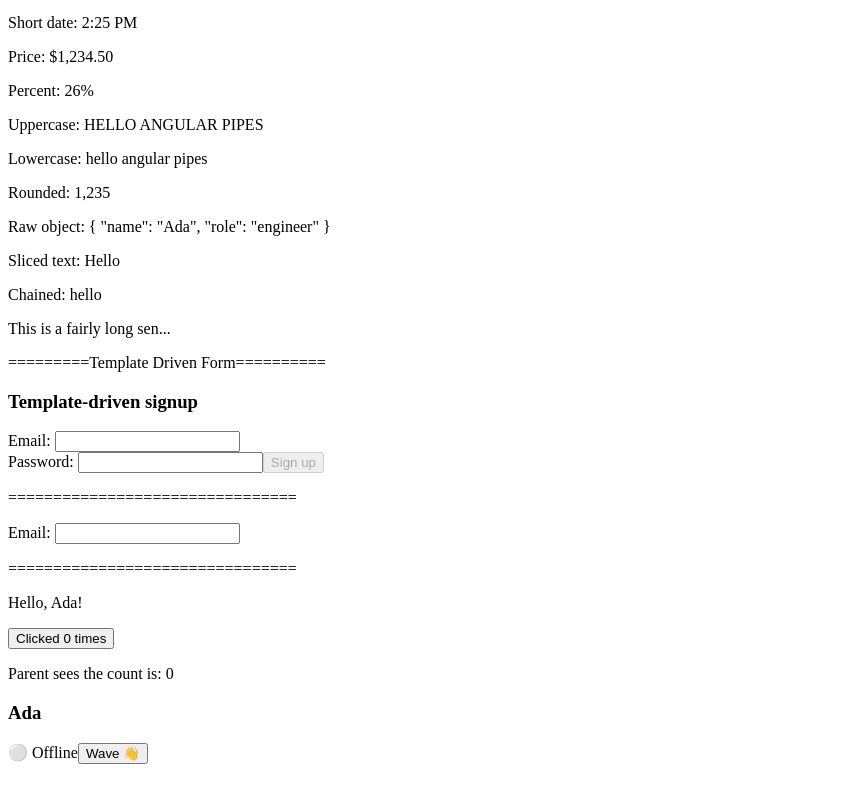
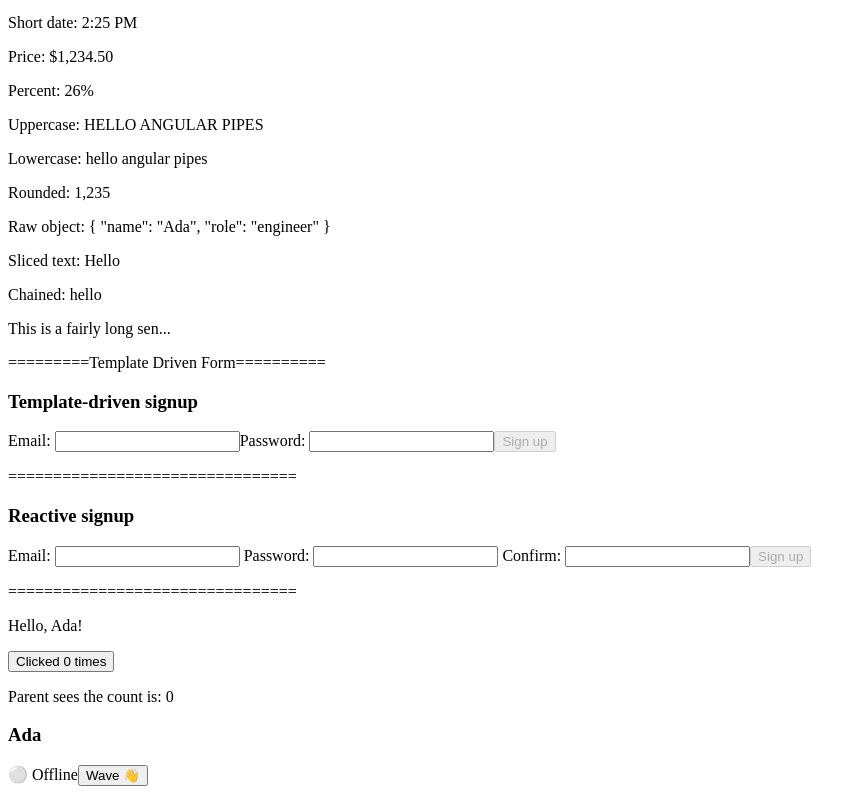
Before and after one commit to Shariar-007/Angular-Pratice, an Angular app in the folder greeting-counter/: page /home in a window 1280 px wide. Shown: the part 569-1363 px from the top of the page, without its empty margins (0-866 px from the left). Before the commit the page ends 1341 px from the top, so only its background shows below. Built offline with nearby package versions, Linux system fonts and the light colour scheme.

Commit message:
manually created reactive form

```diff
--- a/greeting-counter/src/app/app-module.ts
+++ b/greeting-counter/src/app/app-module.ts
@@ -15,7 +15,7 @@
 import { HttpClientModule} from '@angular/common/http';
 import { TruncateNewPipe} from './pipes/truncateNew.pipe';
 import { FormTemplateComponent} from './form-template/form-template.component';
-import {FormsModule} from '@angular/forms';
+import { FormsModule, ReactiveFormsModule} from '@angular/forms';
 
 @NgModule({
   declarations: [
@@ -36,7 +36,8 @@
     BrowserModule,
     AppRoutingModule,
     HttpClientModule,
-    FormsModule
+    FormsModule,
+    ReactiveFormsModule
   ],
   providers: [
     provideBrowserGlobalErrorListeners()
--- a/greeting-counter/src/app/form-template/form-template.component.html
+++ b/greeting-counter/src/app/form-template/form-template.component.html
@@ -5,7 +5,6 @@
 <label> Email: <input name="email" [(ngModel)]="model.email" required email #emailRef="ngModel"/></label>
 
 <div *ngIf="emailRef.invalid && emailRef.touched">Valid email required</div>
-<br/>
 <label>Password:
   <input name="password" type="password" [(ngModel)]="model.password" required minlength="6" #pwRef="ngModel">
 </label>
@@ -14,15 +13,30 @@
 </form>
 <p>================================</p>
 
+<h3>Reactive signup</h3>
+<form  [formGroup]="formReact" (ngSubmit)="onSubmitReactiveFrom()">
+  <label>
+    Email:
+    <input type="email" formControlName="email">
+  </label>
+  <div *ngIf="email?.invalid && email?.touched">Valid email required</div>
 
-<form #f="ngForm" (ngSubmit)="onSubmit(f)">
-  <label>Email: <input name="email" [(ngModel)]="model.email" required email #emailRef="ngModel"/> </label>
+  <label>
+    Password:
+    <input type="password" formControlName="password">
+  </label>
+  <div *ngIf="password?.invalid && password?.touched">Min 6 characters</div>
 
+  <label>
+    Confirm:
+    <input type="password" formControlName="confirm">
+  </label>
+  <div *ngIf="formReact.errors?.['passwordsMismatch'] && confirm?.touched">Passwords don't match</div>
+
+  <button type="submit" [disabled]="formReact.invalid">Sign up</button>
 </form>
 
 
 
 
-
-
 <p>================================</p>
--- a/greeting-counter/src/app/form-template/form-template.component.ts
+++ b/greeting-counter/src/app/form-template/form-template.component.ts
@@ -1,5 +1,6 @@
 
 import {Component} from '@angular/core';
+import {FormBuilder, Validators, AbstractControl, ValidationErrors } from '@angular/forms';
 
 @Component({
   selector: 'app-form-template',
@@ -14,4 +15,34 @@
     console.log(form.valid);
     console.log(this.model);
   }
+
+  formReact: any;
+
+
+  constructor(private fb: FormBuilder){
+    this.formReact = this.fb.group({
+      email: ['', [Validators.required, Validators.email]],
+      password: ['', [Validators.required, Validators.minLength(6)]],
+      confirm: ['', Validators.required]
+    }, {validators: this.passwordsMatch});
+  }
+
+
+  onSubmitReactiveFrom(){
+    console.log('Reactive form submitted', this.formReact.value, 'valid?', this.formReact.valid);
+  }
+
+  // convenience getters for the template
+  get email() { return this.formReact.get('email'); }
+  get password() { return this.formReact.get('password'); }
+  get confirm() { return this.formReact.get('confirm'); }
+
+  passwordsMatch(group: AbstractControl): ValidationErrors | null {
+    const pw = group.get('password')?.value;
+    const confirm = group.get('confirm')?.value;
+    return pw === confirm ? null : { passwordsMismatch: true };
+  }
+
+
+
 }
```
